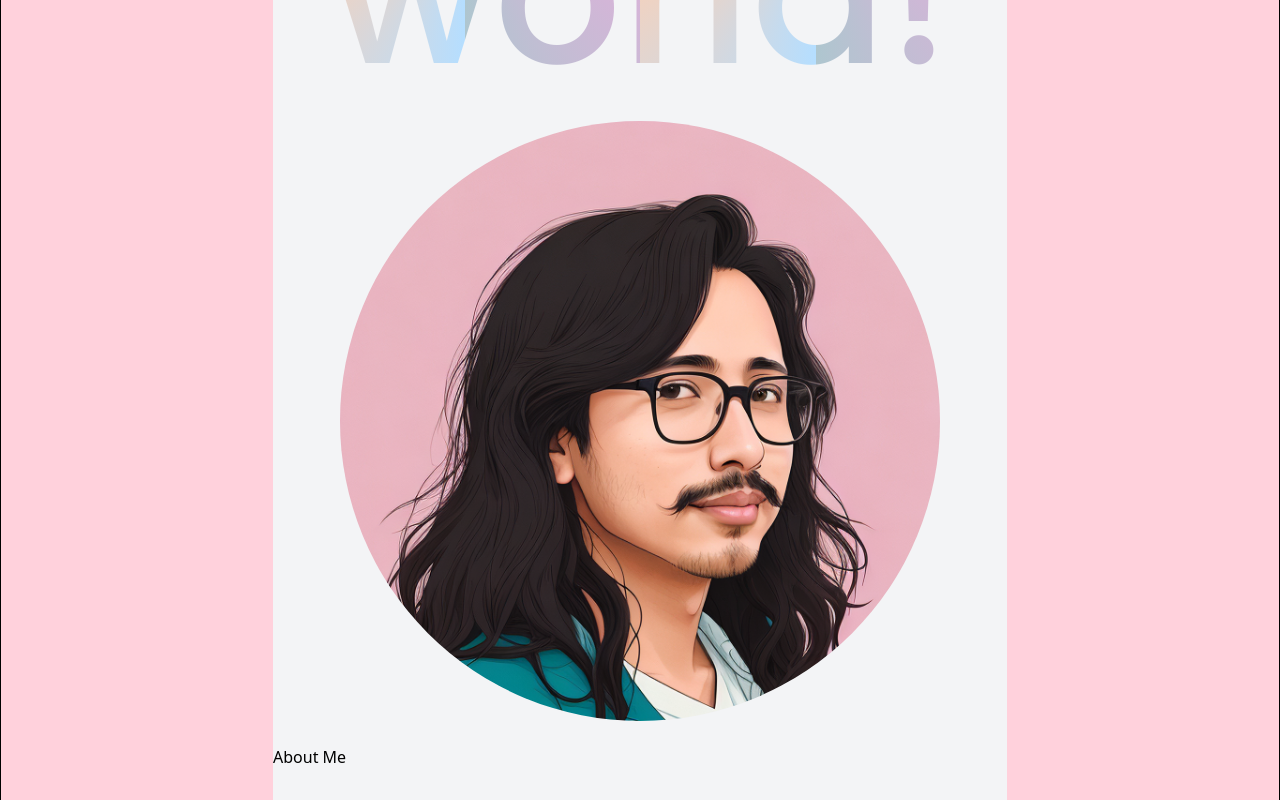
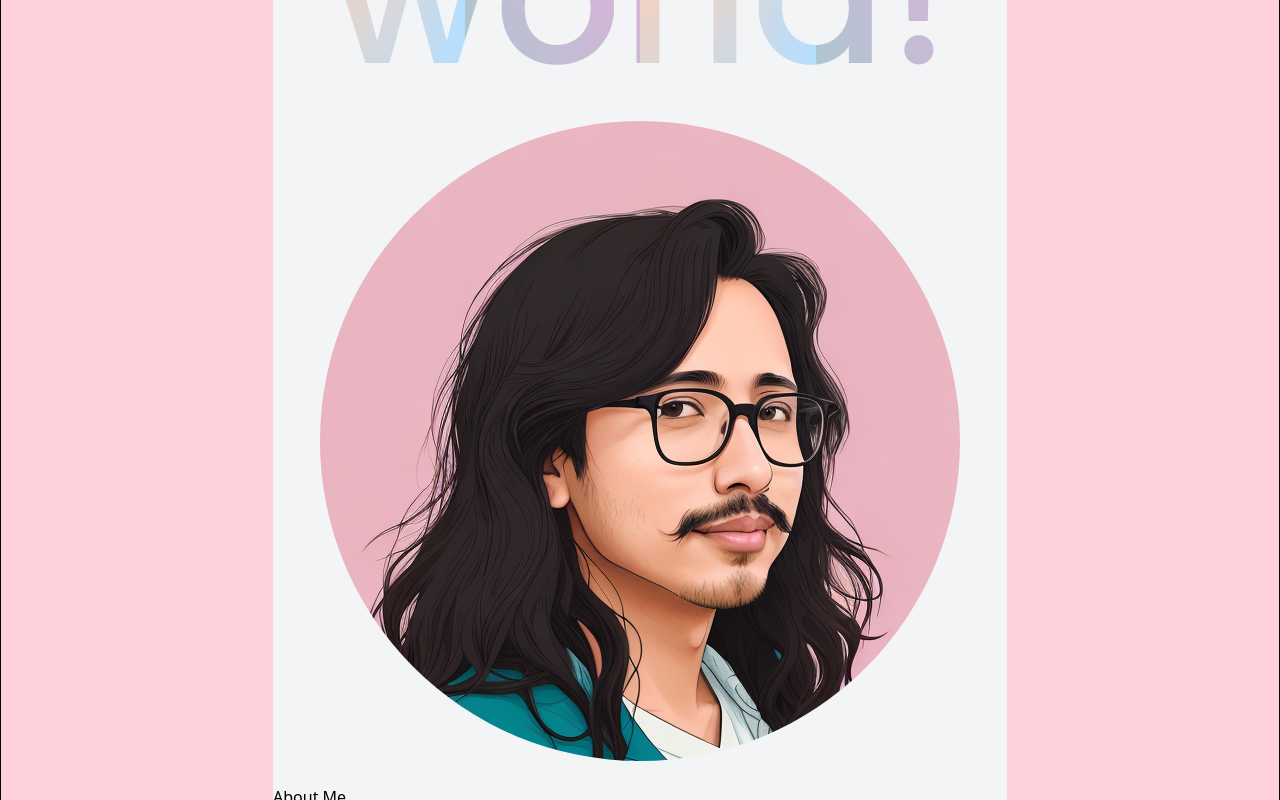
Before and after one commit to RemyXVX/folio, a Next.js app: page / in a window 1280 px wide. Shown: the part 440-1240 px from the top of the page. Built offline with nearby package versions, Linux system fonts and the light colour scheme.

Commit message:
prepping for deployment

```diff
--- a/app/pages/page.tsx
+++ b/app/pages/page.tsx
@@ -26,8 +26,7 @@ const Secondary = () => {
                 <Image
                   src={itsMeImage}
                   alt="Artificial Intelligence made self portrait of me, a very brown person with long flowly hair and some dark rim glasses"
-                  width={600}
-                  height={200}
+                  priority={true}
                   className="mx-auto rounded-full"
                 />
               </div>
--- a/next.config.js
+++ b/next.config.js
@@ -1,4 +1,6 @@
 /** @type {import('next').NextConfig} */
-const nextConfig = {}
+const nextConfig = {
+  output: 'export',
+}
 
 module.exports = nextConfig
```
Also changed, not shown: package.json (+4 -10 lines), 1 other file (tests, documents, lock files or other folders).
